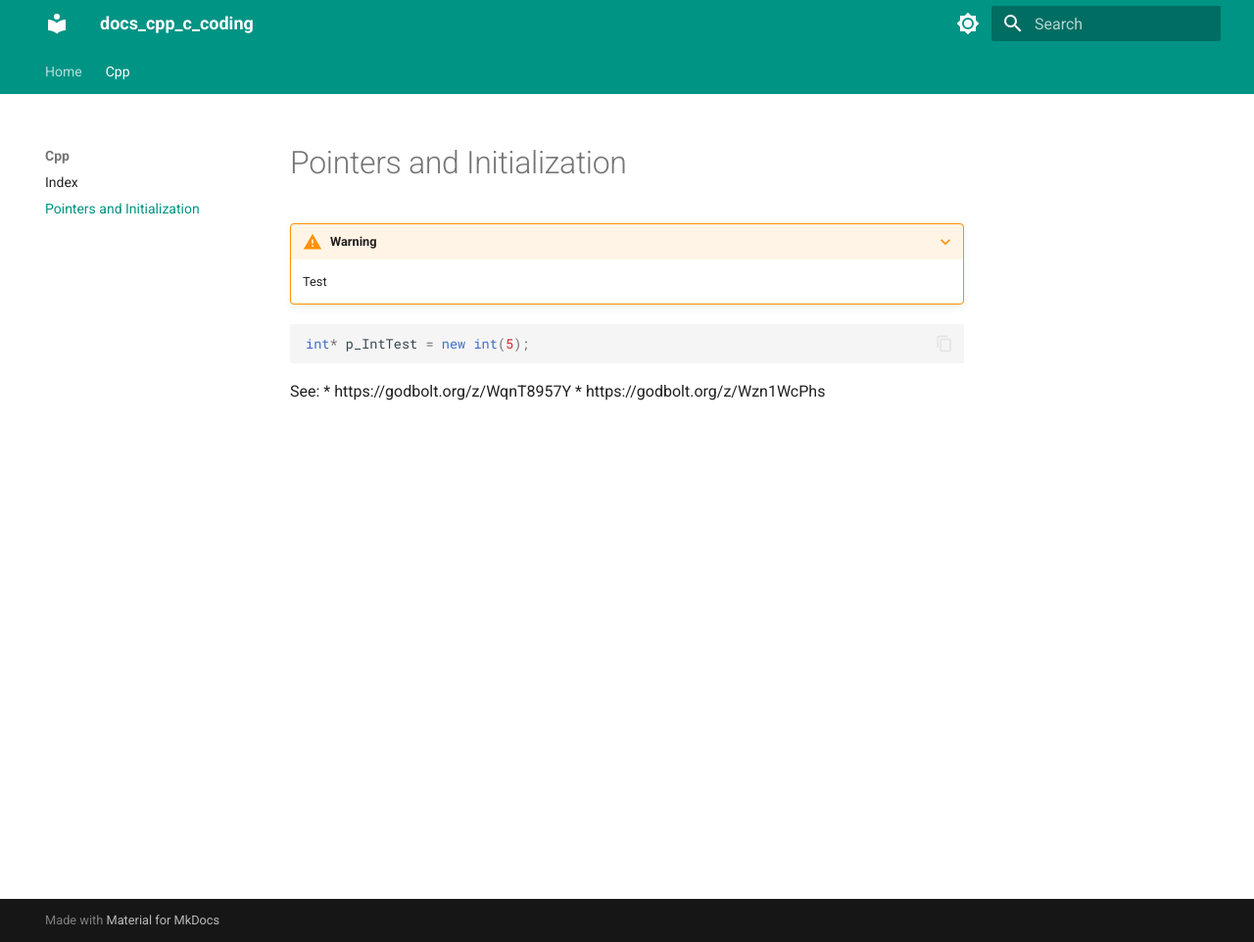
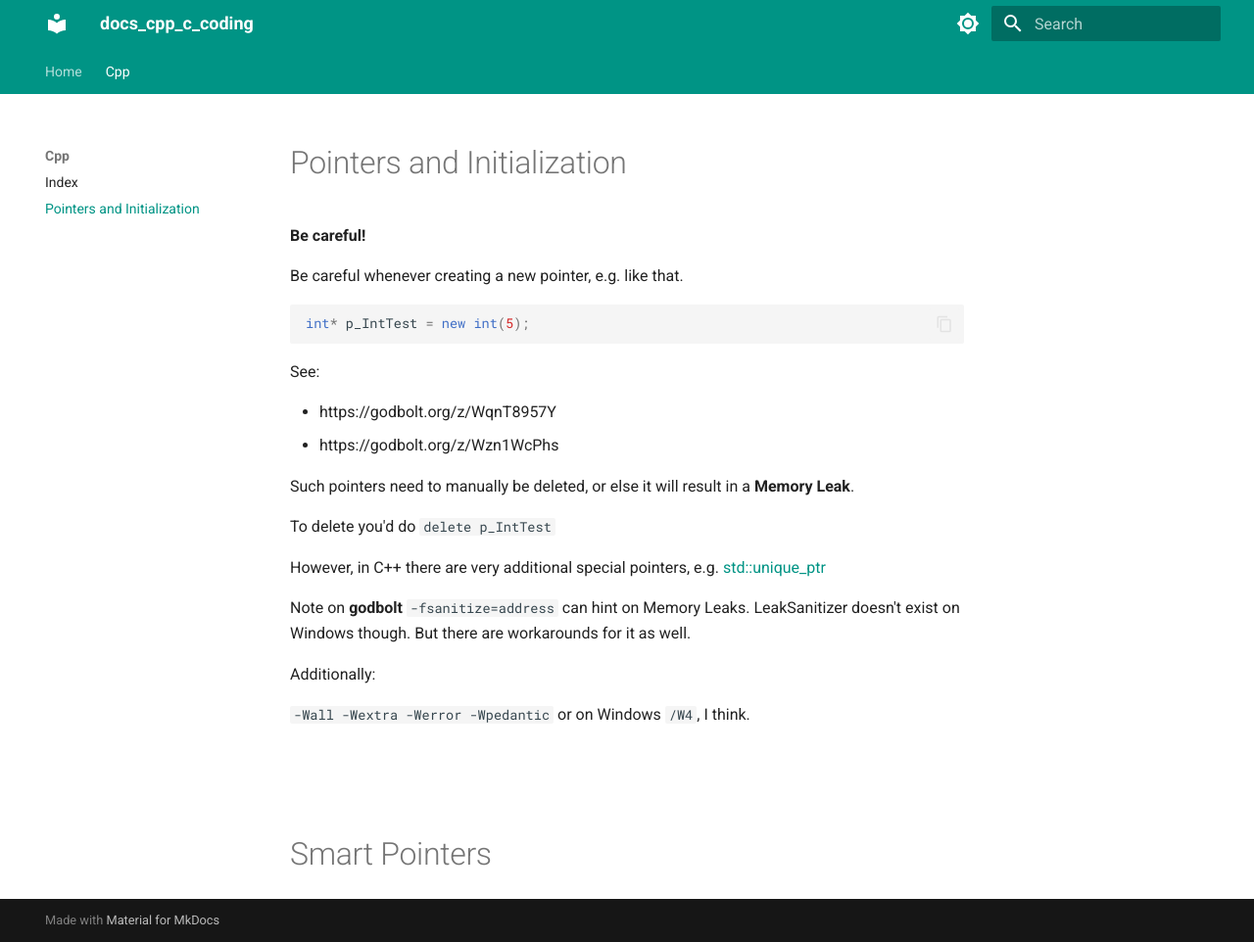
Before and after one commit to karl-police/docs_cpp_c_coding, an MkDocs documentation site: the page built from docs/cpp/Pointers_and_Initialization.md, in a window 1280 px wide and 962 px high. Shown: the whole window at 98% size. Built offline with MkDocs 1.6.1 and Material for MkDocs 9.7.7, drawn with Linux system fonts in a browser that asks for light colours.

Commit message:
Update Pointers_and_Initialization.md

````diff
--- a/docs/cpp/Pointers_and_Initialization.md
+++ b/docs/cpp/Pointers_and_Initialization.md
@@ -1,11 +1,37 @@
-???+ warning
+# Pointers and Initialization
 
-    Test
+**Be careful!**
+
+Be careful whenever creating a new pointer, e.g. like that.
 
 ```cpp
 int* p_IntTest = new int(5);
 ```
 
 See:
+
 * https://godbolt.org/z/WqnT8957Y
 * https://godbolt.org/z/Wzn1WcPhs
+
+
+Such pointers need to manually be deleted, or else it will result in a **Memory Leak**.
+
+To delete you'd do ``delete p_IntTest``
+
+However, in C++ there are very additional special pointers, e.g. [std::unique_ptr](https://en.cppreference.com/w/cpp/memory/unique_ptr.html)
+
+
+Note on **godbolt** ``-fsanitize=address`` can hint on Memory Leaks. LeakSanitizer doesn't exist on Windows though.
+But there are workarounds for it as well.
+
+Additionally:
+
+``-Wall -Wextra -Werror -Wpedantic``
+or on Windows ``/W4``, I think.
+
+
+<br>
+<br>
+<br>
+
+# Smart Pointers
````
